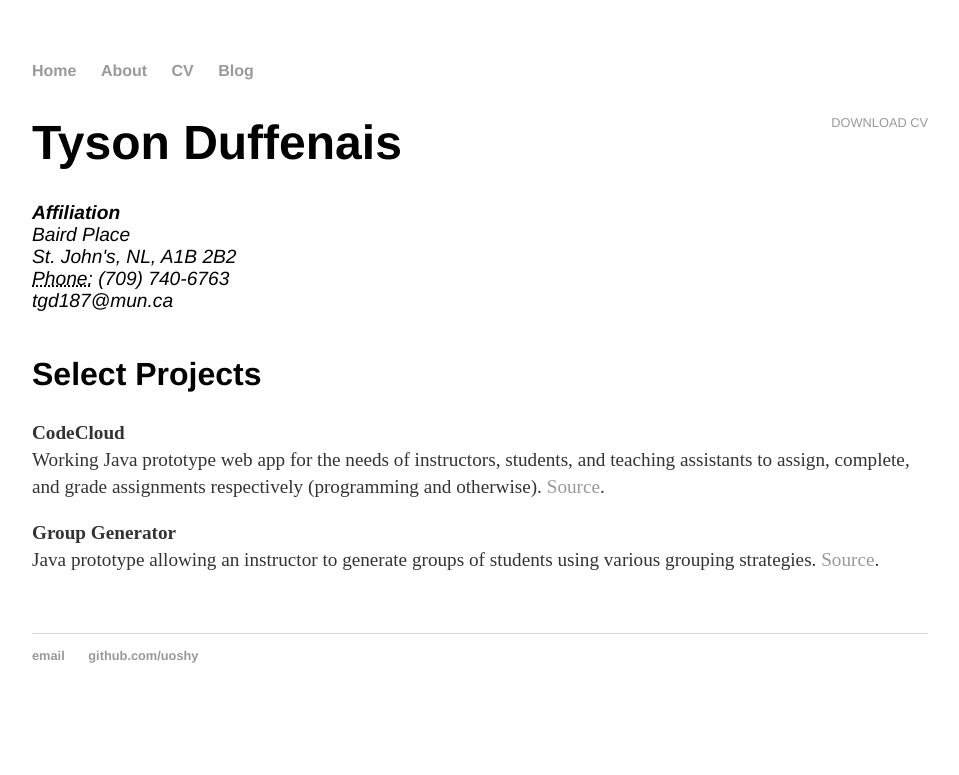
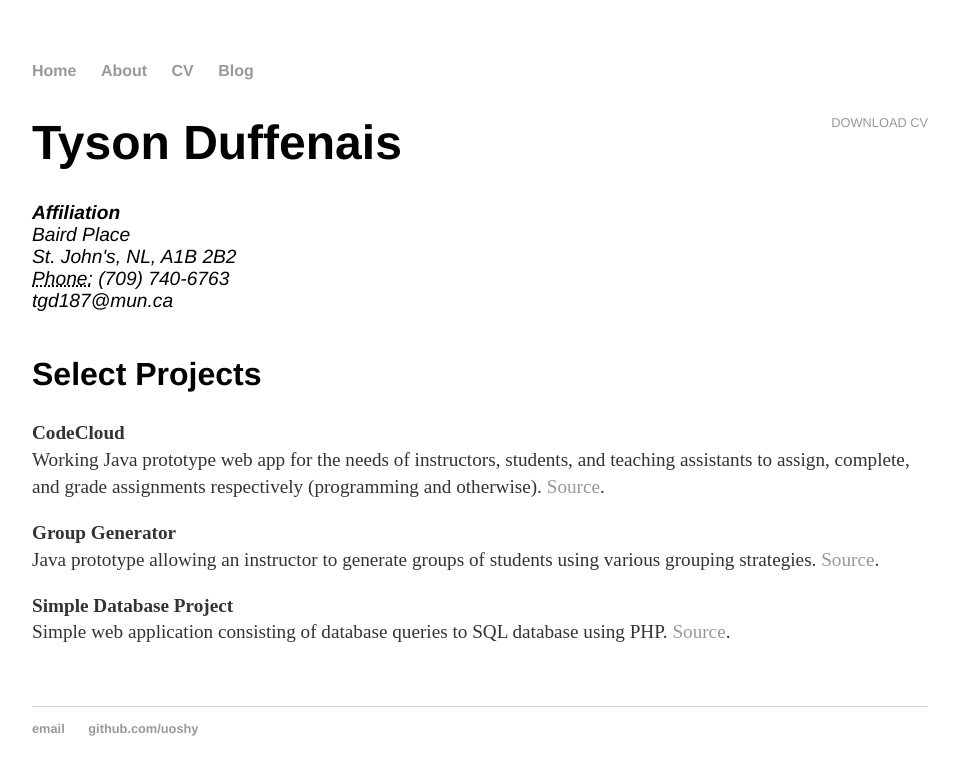
Before and after one commit to uoshy/tduffenais.github.io, a Jekyll site: the page built from cv/index.html, in a window 1280 px wide. Shown: the top 775 px of the page, without its empty margins (160-1119 px from the left). Built offline with Jekyll 4.4.1, drawn with Linux system fonts in a browser that asks for light colours.

Commit message:
Update index.html

```diff
--- a/cv/index.html
+++ b/cv/index.html
@@ -24,5 +24,8 @@ title: CV of Tyson Duffenais
 			Java prototype allowing an instructor to generate groups of students using various grouping strategies.
 			<a href="https://github.com/uoshy/CS3716">Source</a>.
 
+		<p><strong>Simple Database Project</strong><br>
+			Simple web application consisting of database queries to SQL database using PHP.
+			<a href="https://github.com/uoshy/CS4754">Source</a>.
 
 	</div>
```
Lines whose indentation alone changed are shown as unchanged.
